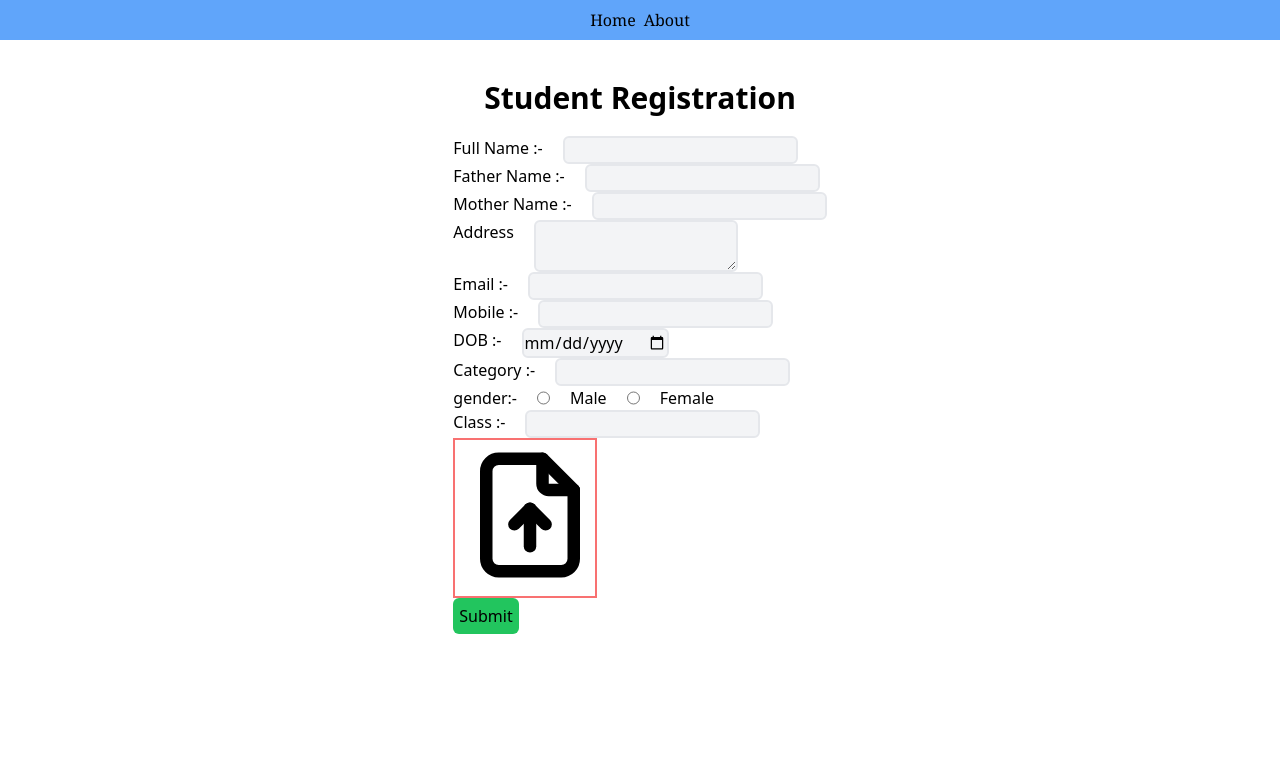
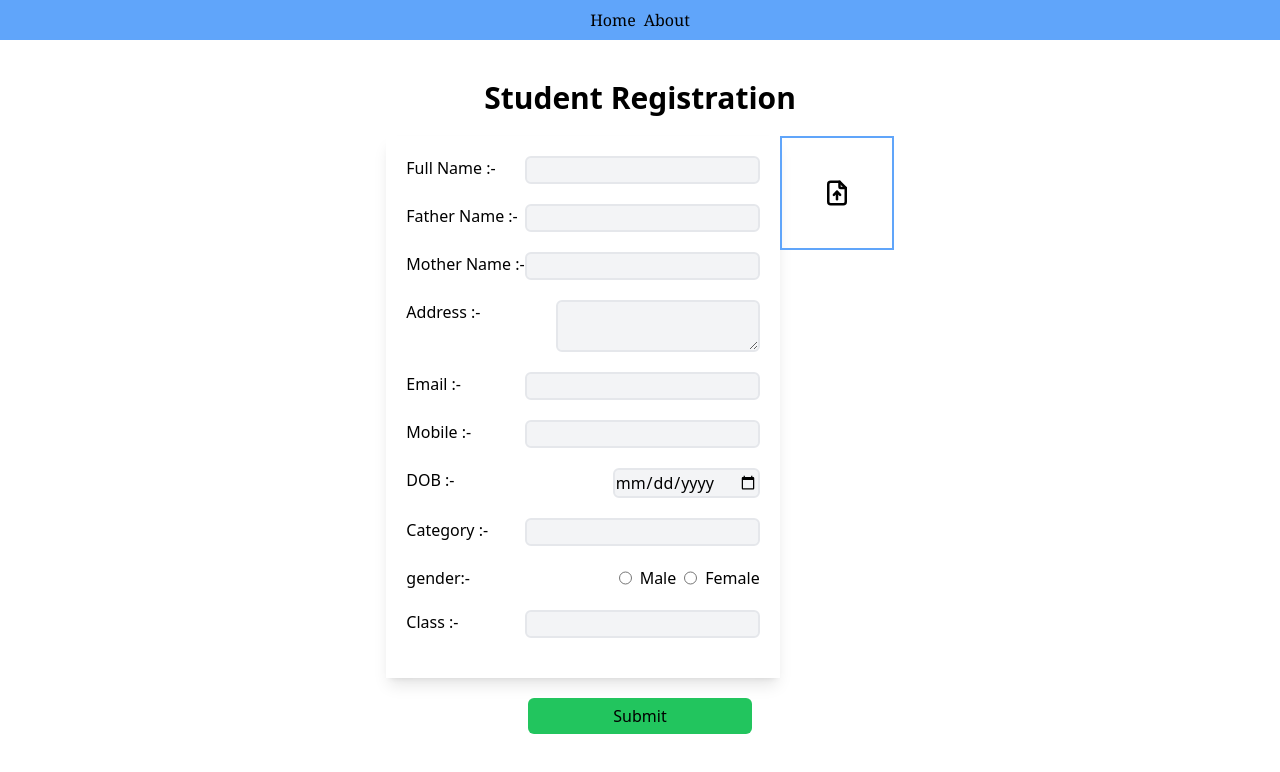
Before and after one commit to adarsh23012003/school-management, a React (Create React App) app: page / in a window 1280 px wide. Shown: the top 772 px of the page. Built offline with nearby package versions, Linux system fonts and the light colour scheme.

Commit message:
Data sowing

```diff
--- a/src/pages/Home.js
+++ b/src/pages/Home.js
@@ -1,5 +1,7 @@
+import axios from "axios";
 import React, { useState, useRef } from "react";
 import { TbFileUpload } from "react-icons/tb";
+import Compressor from "compressorjs";
 
 function Home() {
   const [formData, setFormData] = useState({
@@ -13,160 +15,192 @@ function Home() {
     Category: "",
     Gender: "",
     Class: "",
+    Image: "",
   });
-  const [fileUpload, setFileUpload] = useState("");
   const inputRef = useRef(null);
+  const handelSubmit = (e) => {
+    e.preventDefault();
+    axios
+      .post("http://localhost:5000/registerStudent", formData)
+      .then(function (response) {
+        console.log(response.data);
+      })
+      .catch(function (error) {
+        console.log(error);
+      });
+  };
+  const convertFile = (file) => {
+    return new Promise((resolve, reject) => {
+      const fileReader = new FileReader();
+      fileReader.readAsDataURL(file);
+      fileReader.onload = () => {
+        resolve(fileReader.result);
+      };
+      fileReader.onerror = (error) => {
+        reject(error);
+      };
+    });
+  };
   return (
     <>
       <div className='text-center pt-10 pb-5 text-3xl font-bold'>
         Student Registration
       </div>
       <div className='flex justify-center'>
+        <div className=' sm:flex sm:justify-between inline-block justify-center shadow-indigo-500/40 rounded-sm'>
+          {/* ******************** Input forms *********************** */}
+          <div className='p-5 shadow-lg font-medium'>
             <form action=''>
-          <div className='flex gap-5'>
+              <div className='flex justify-between pb-5'>
                 <label htmlFor='Enter your name'>Full Name :-</label>
                 <input
                   onChange={(e) => {
                     formData.FullName = e.target.value;
                   }}
                   type='text'
-              className='bg-gray-100 border-2 rounded-md outline-none focus:border-blue-500'
+                  className='bg-gray-100 border-2 rounded-md outline-none focus:border-blue-500 focus:p-0.5 transition-all duration-[0.3s] ease-in-out'
                 />
               </div>
-          <div className='flex gap-5'>
+              <div className='flex justify-between pb-5'>
                 <label htmlFor='Father Name'>Father Name :-</label>
                 <input
                   onChange={(e) => {
                     formData.FatherName = e.target.value;
                   }}
                   type='text'
-              className='bg-gray-100 border-2 rounded-md outline-none focus:border-blue-500'
+                  className='bg-gray-100 border-2 rounded-md outline-none focus:border-blue-500 focus:p-0.5 transition-all duration-[0.3s] ease-in-out'
                 />
               </div>
-          <div className='flex gap-5'>
+              <div className='flex justify-between pb-5'>
                 <label htmlFor='Mother Name'>Mother Name :-</label>
                 <input
                   onChange={(e) => {
                     formData.MotherName = e.target.value;
                   }}
                   type='text'
-              className='bg-gray-100 border-2 rounded-md outline-none focus:border-blue-500'
+                  className='bg-gray-100 border-2 rounded-md outline-none focus:border-blue-500 focus:p-0.5 transition-all duration-[0.3s] ease-in-out'
                 />
               </div>
-          <div className='flex gap-5'>
-            <label htmlFor='Address'>Address</label>
+              <div className='flex justify-between pb-5'>
+                <label htmlFor='Address'>Address :-</label>
                 <textarea
                   onChange={(e) => {
                     formData.Address = e.target.value;
                   }}
                   type='text'
-              className='bg-gray-100 border-2 rounded-md outline-none focus:border-blue-500'
+                  className='bg-gray-100 border-2 rounded-md outline-none focus:border-blue-500 focus:p-0.5 transition-all duration-[0.3s] ease-in-out'
                 />
               </div>
-          <div className='flex gap-5'>
+              <div className='flex justify-between pb-5'>
                 <label htmlFor='Email'>Email :-</label>
                 <input
                   onChange={(e) => {
                     formData.Email = e.target.value;
                   }}
                   type='email'
-              className='bg-gray-100 border-2 rounded-md outline-none focus:border-blue-500'
+                  className='bg-gray-100 border-2 rounded-md outline-none focus:border-blue-500 focus:p-0.5 transition-all duration-[0.3s] ease-in-out'
                 />
               </div>
-          <div className='flex gap-5'>
+              <div className='flex justify-between pb-5'>
                 <label htmlFor='Mobile'>Mobile :-</label>
                 <input
                   onChange={(e) => {
                     formData.MobileNumber = e.target.value;
                   }}
-              type='number'
-              className='bg-gray-100 border-2 rounded-md outline-none focus:border-blue-500'
+                  type='text'
+                  className='bg-gray-100 border-2 rounded-md outline-none focus:border-blue-500 focus:p-0.5 transition-all duration-[0.3s] ease-in-out'
                 />
               </div>
-          <div className='flex gap-5'>
+              <div className='flex justify-between pb-5'>
                 <label htmlFor='DOB'>DOB :-</label>
                 <input
                   onChange={(e) => {
                     formData.DOB = e.target.value;
                   }}
                   type='date'
-              className='bg-gray-100 border-2 rounded-md outline-none focus:border-blue-500'
+                  className='bg-gray-100 border-2 rounded-md outline-none focus:border-blue-500 focus:p-0.5 transition-all duration-[0.3s] ease-in-out'
                 />
               </div>
-          <div className='flex gap-5'>
+              <div className='flex justify-between pb-5'>
                 <label htmlFor='Category'>Category :-</label>
                 <input
                   onChange={(e) => {
                     formData.Category = e.target.value;
                   }}
                   type='text'
-              className='bg-gray-100 border-2 rounded-md outline-none focus:border-blue-500'
+                  className='bg-gray-100 border-2 rounded-md outline-none focus:border-blue-500 focus:p-0.5 transition-all duration-[0.3s] ease-in-out'
                 />
               </div>
               <div
-            className='flex gap-5'
+                className='flex justify-between pb-5'
                 onChange={(e) => {
                   formData.Gender = e.target.value;
                 }}
               >
                 <label for='gender'>gender:-</label>
+                <div className='flex gap-2'>
                   <input type='radio' name='gender' value='Male'></input>
                   <label for='Male'>Male</label>
                   <input type='radio' name='gender' value='Female'></input>
                   <label for='Female'>Female</label>
                 </div>
-          <div className='flex gap-5'>
+              </div>
+              <div className='flex justify-between pb-5'>
                 <label htmlFor='Class'>Class :-</label>
                 <input
                   onChange={(e) => {
                     formData.Class = e.target.value;
                   }}
-              type='number'
-              className='bg-gray-100 border-2 rounded-md outline-none focus:border-blue-500'
+                  type='text'
+                  className='bg-gray-100 border-2 rounded-md outline-none focus:border-blue-500 focus:p-0.5 transition-all duration-[0.3s] ease-in-out'
                 />
               </div>
+            </form>
+          </div>
+          <div>
+            {/* ******************* Photo ********************** */}
+            <div className='flex justify-center pt-3 sm:pt-0'>
+              {/* Upload Image */}
               <div
-            className=''
+                className='border-2 border-blue-400 p-10 cursor-pointer'
                 onClick={() => {
                   inputRef.current.click();
                 }}
               >
-            {fileUpload ? (
-              <img
-                src={fileUpload && URL.createObjectURL(fileUpload)}
-                alt='Image'
-                className='w-36 h-40'
-              />
-            ) : (
-              <div className='border-2 border-red-400 w-36 h-40'>
-                <div className='text-center'>
-                  {/* Upload Image */}
-                  <TbFileUpload
-                    //  className='text-center'
-                    size={150}
-                  />
+                <TbFileUpload size={30} />
+              </div>
               <input
                 className='hidden'
                 ref={inputRef}
                 type='file'
-                    onChange={(e) => {
-                      setFileUpload(e.target.files[0]);
+                onChange={async (e) => {
+                  const base64 = await convertFile(e.target.files[0]);
+                  new Compressor(e.target.files[0], {
+                    quality: 0.8, // 0.6 can also be used, but its not recommended to go below.
+                    success: (compressedResult) => {
+                      // compressedResult has the compressed file.
+                      console.log(compressedResult);
+                      // Use the compressed file to upload the images to your server.
+                      formData.Image = compressedResult;
+                      // setCompressedFile(res);
+                    },
+                  });
+                  // formData.Image = base64;
                 }}
               />
             </div>
           </div>
-            )}
         </div>
+      </div>
+      <div className='flex justify-center p-5'>
         <button
-            className='p-1.5 bg-green-500 rounded-md hover:bg-green-600'
-            onClick={() => {
-              // alert(formData);
-              console.log(formData);
+          className='p-1.5 px-10 sm:px-0 bg-green-500 rounded-md hover:bg-green-600 w-auto sm:w-[18%]'
+          onClick={(e) => {
+            handelSubmit(e);
           }}
         >
           Submit
         </button>
-        </form>
       </div>
     </>
   );
```
Lines whose indentation alone changed are shown as unchanged.
